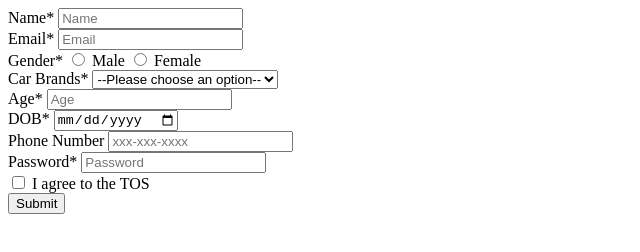
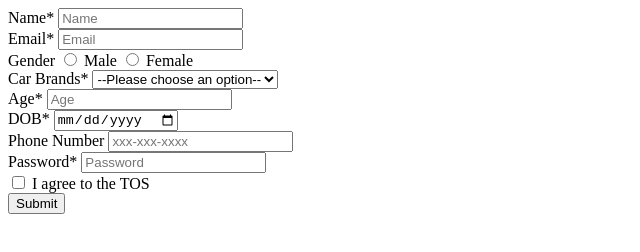
Before and after one commit to acciojob/signup-form-car-Tejasghate02, a website: page main.html in a window 1280 px wide. Shown: the full height of the page, 0-640 px from the left. Drawn offline with Linux system fonts and the light colour scheme.

Commit message:
created a submission

```diff
--- a/main.html
+++ b/main.html
@@ -21,11 +21,11 @@
     <input type="email" id="email" name="email" placeholder="Email" required>
   </div>
   <div>
-    <label for="gender">Gender*</label>
-    <input type="radio" id="gender_m" name="gender" value="male" required>
-    <label for="gender_m">Male</label>
-    <input type="radio" id="gender_f" name="gender" value="female" required>
-    <label for="gender_f">Female</label>
+   <label for="gender">Gender</label>
+	<input type="radio" name="gender" id="gender_m" value="male" required>
+	<label for="gender_m">Male</label>
+	<input type="radio" name="gender" id="gender_f" value="female" required>
+	<label for="gender_f">Female</label>
   </div>
   <div>
     <label for="cars">Car Brands*</label>
```
